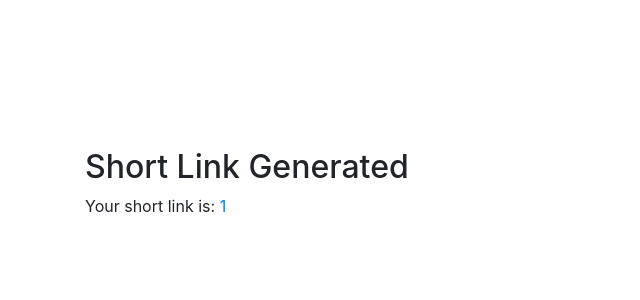
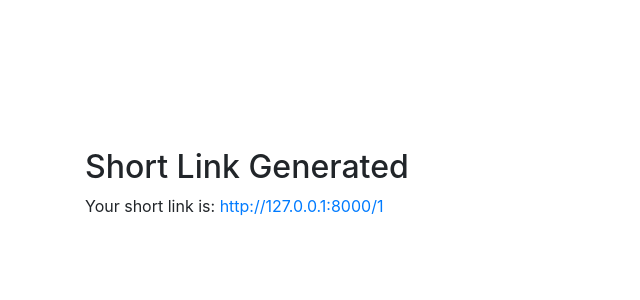
Before and after one commit to Ahmad-Kaheel/QUurls, a Django app: page /short-link-generated/1/ in a window 1280 px wide. Shown: the part 209-509 px from the top of the page, without its empty margins (0-640 px from the left). Run offline with Django 4.2, Linux system fonts and the light colour scheme; some libraries are stand-ins or nearby versions.

Commit message:
Add prefix of http://127.0.0.1:8000/ to the link in html file

```diff
--- a/QUurls/urlShort/templates/urlShort/short_link_generated.html
+++ b/QUurls/urlShort/templates/urlShort/short_link_generated.html
@@ -6,7 +6,7 @@
 
 {% block content %}
     <h2>Short Link Generated</h2>
-    <p>Your short link is: <a id="shortLink" href="{% url 'redirect_to_original' short_code %}">{{ short_code }}</a></p>
+    <p>Your short link is: <a id="shortLink" href="{% url 'redirect_to_original' short_code %}">http://127.0.0.1:8000/{{ short_code }}</a></p>
 
 
 {% endblock %}
```
